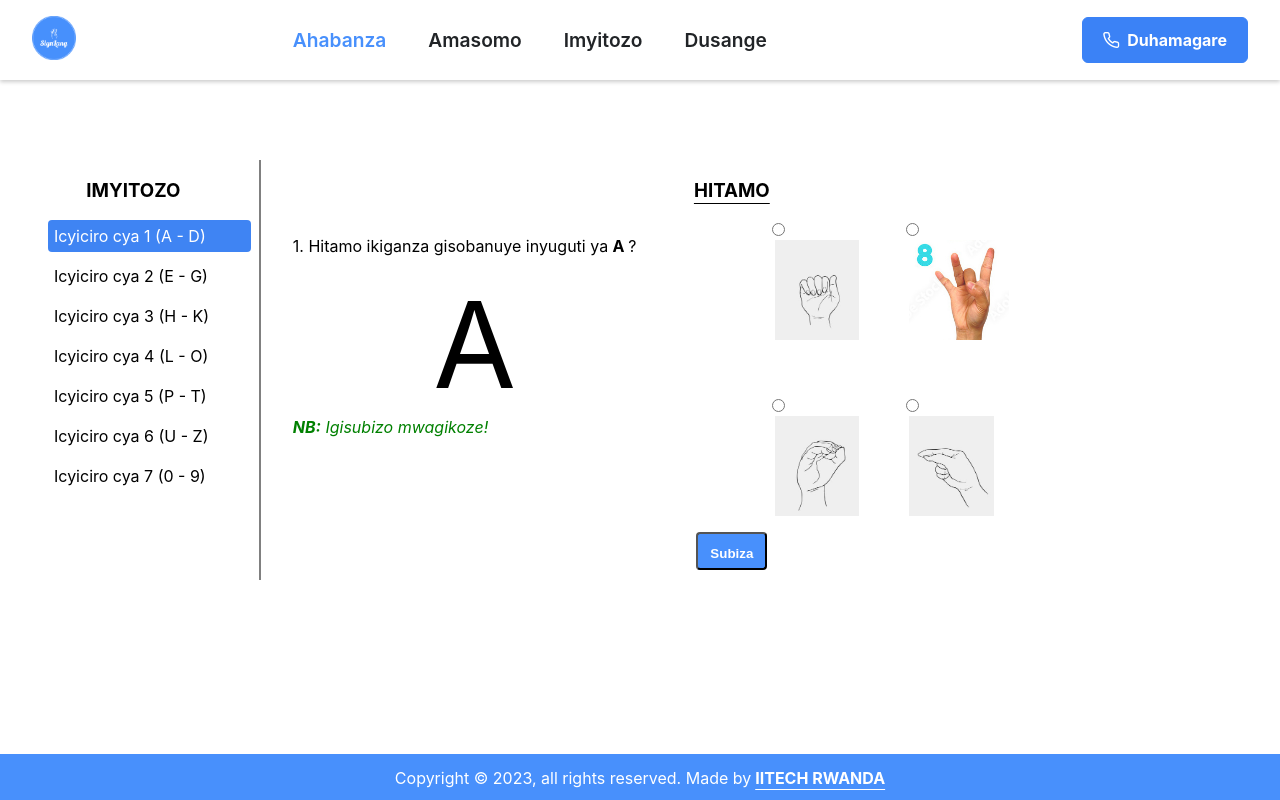
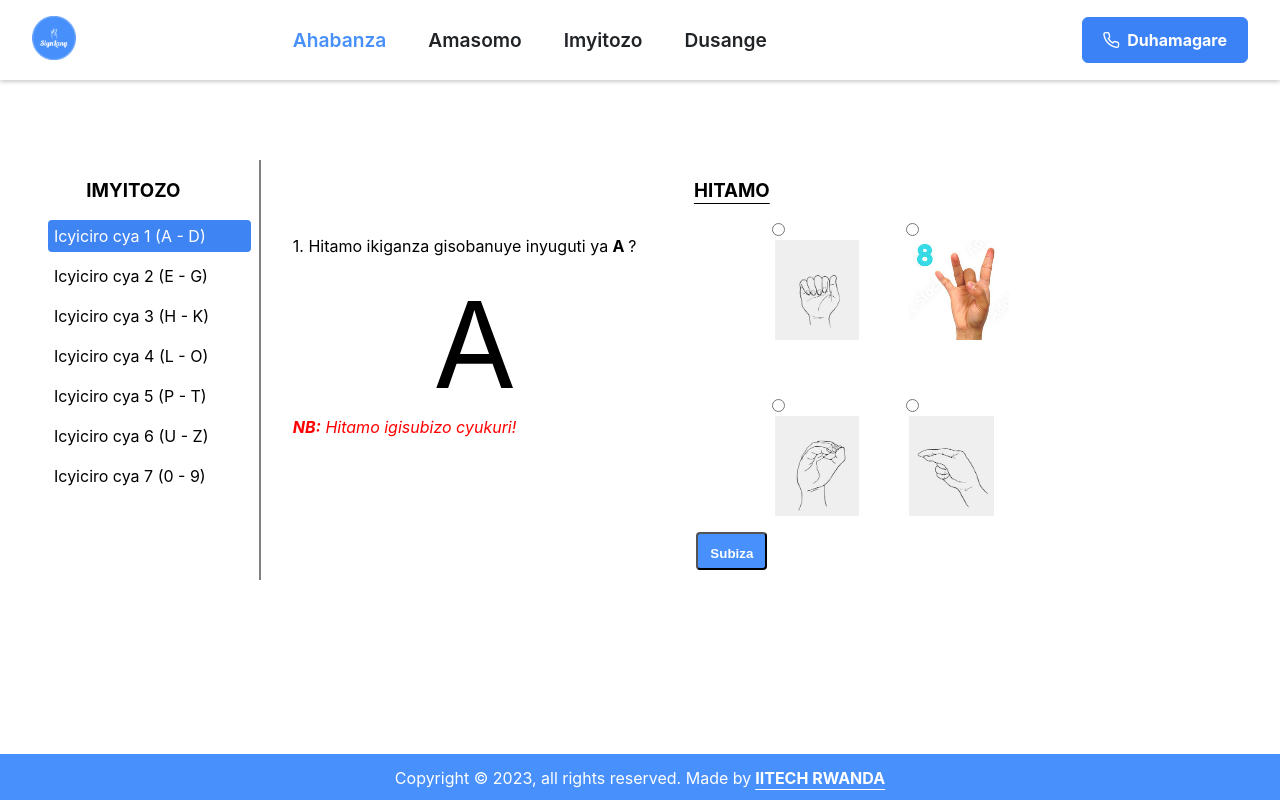
Before and after one commit to ngabo-dev/fluentfusion_frontend, a React (Vite) app: page /games in a window 1280 px wide. Built offline with nearby package versions, Linux system fonts and the light colour scheme.

Commit message:
Correct starting message

```diff
--- a/src/pages/Games.jsx
+++ b/src/pages/Games.jsx
@@ -25,7 +25,7 @@ function Games() {
   const [image4, setImage4] = useState(ask);
 
   const [radio, setRadio] = useState(0);
-  const [errortext, setErrortext] = useState("Kanda hasi utangira imyitozo!");
+  const [errortext, setErrortext] = useState("Hitamo igisubizo cyukuri!");
   const [correctstatus, setCorrectstatus] = useState('not-correct');
   const [correctPosition, setcorrectPosition] = useState(-1);
 
@@ -37,8 +37,8 @@ function Games() {
       setErrortext("Igisubizo mwahisomo ntabwo aricyo, ongera ugerageze!");
       return 0;
 
-    }else{
-      setErrortext("Igisubizo mwagikoze!");
+    }else if( number + 1 != 1 ) {
+      setErrortext("Igisubizo wagikoze!");
       setCorrectstatus('correct')
 
     }
```
